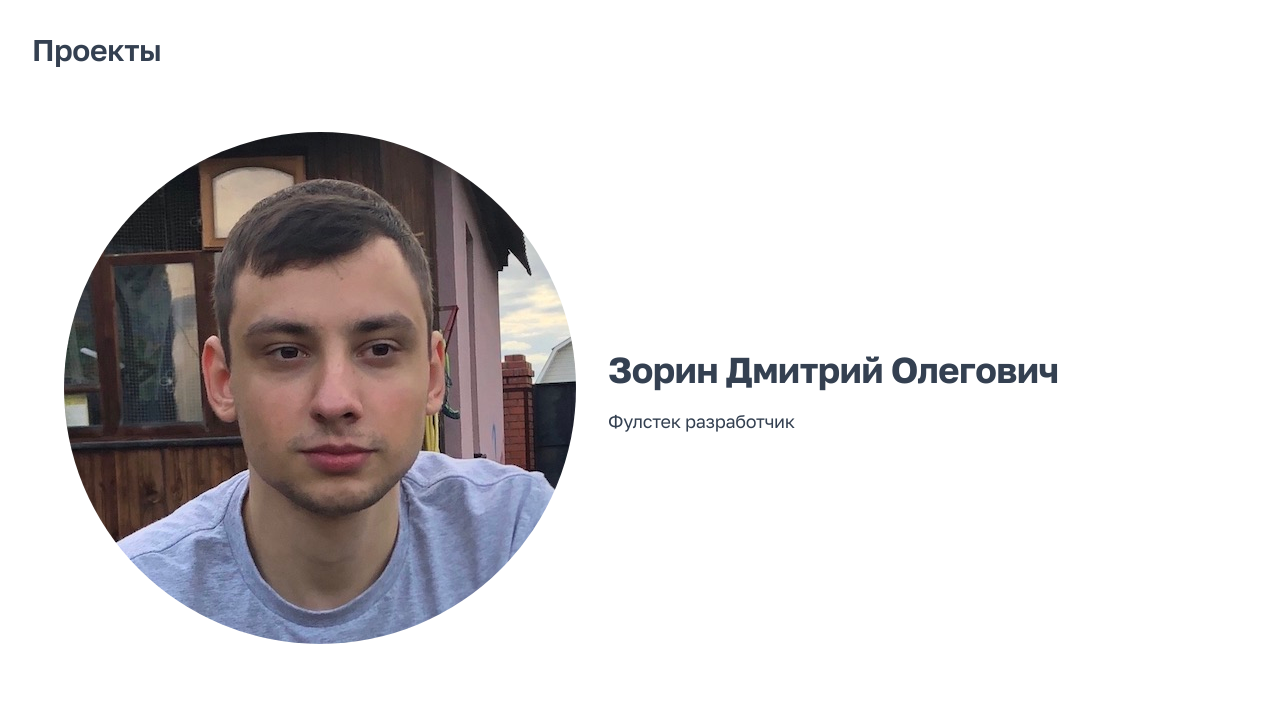
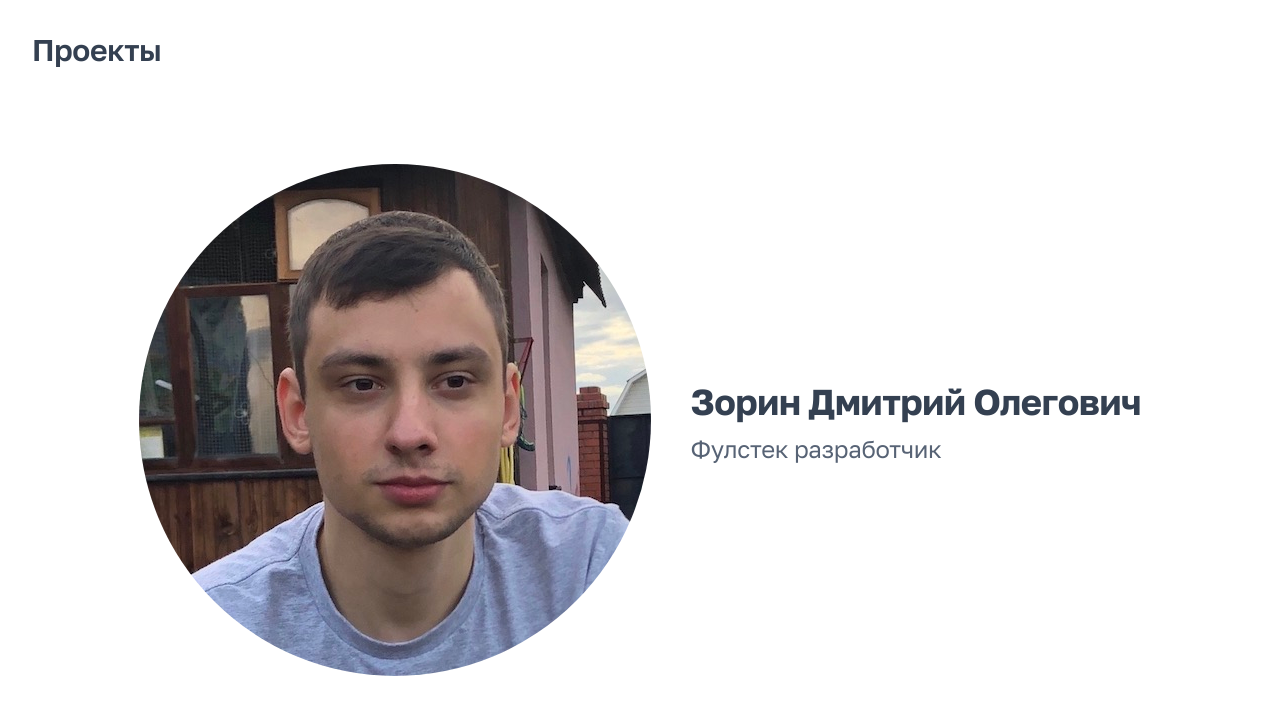
Before and after one commit to Dmitry-Zorin/Portfolio, a Next.js app: page / in a window 1280 px wide. Shown: the top 714 px of the page. Built offline with nearby package versions, Linux system fonts and the light colour scheme.

Commit message:
Fix some stuff

```diff
--- a/components/PageHeading.tsx
+++ b/components/PageHeading.tsx
@@ -30,7 +30,7 @@ export default function PageHeading({ link, page, text }: PageHeadingProps) {
 			</Heading>
 		</Link>
 	) : (
-		<Heading as="h1" fontSize="6xl" pt={6} pb={12}>
+		<Heading as="h1" fontSize="6xl" pt={5} pb={10}>
 			{motionText}
 		</Heading>
 	)
--- a/data/projects.ts
+++ b/data/projects.ts
@@ -32,7 +32,8 @@ export const projects = [
 	{
 		title: 'Челленджи',
 		href: 'https://create-challenges.vercel.app',
-		description: 'Один из моих первых личных проектов с использованием React.',
+		description:
+			'Система, позволяющая создавать челленджи, ограниченные и неограниченные по времени, и следить за их выполнением.',
 		src: challengesImage,
 		year: 2020,
 		tags: [
--- a/pages/index.tsx
+++ b/pages/index.tsx
@@ -6,11 +6,13 @@ export default function HomePage() {
 	return (
 		<>
 			<Head title="Портфолио" desc="Сайт портфолио Дмитрия Зорина" />
-			<HStack spacing={8} p={8}>
+			<HStack spacing={10} pt={16} justify="center">
 				<Avatar large />
-				<Stack spacing={4}>
+				<Stack>
 					<Heading>Зорин Дмитрий Олегович</Heading>
-					<Text>Фулстек разработчик</Text>
+					<Text fontSize="2xl" color="text-secondary">
+						Фулстек разработчик
+					</Text>
 				</Stack>
 			</HStack>
 		</>
```
